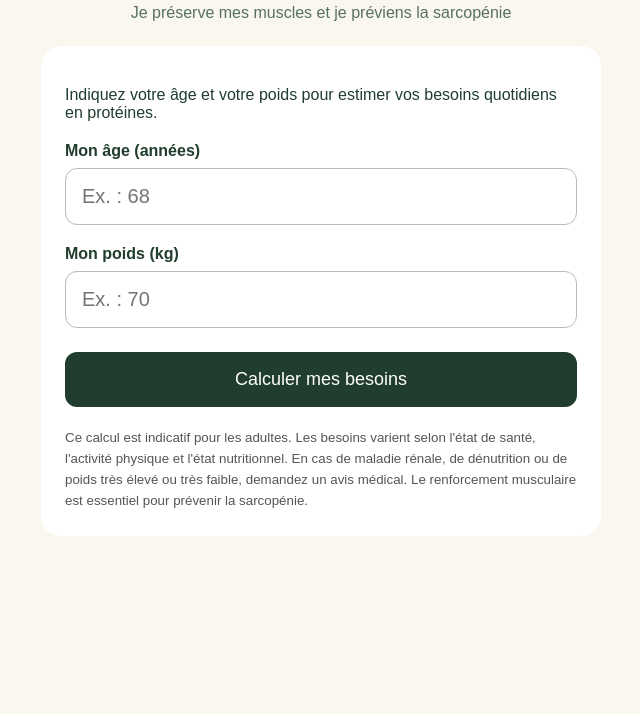
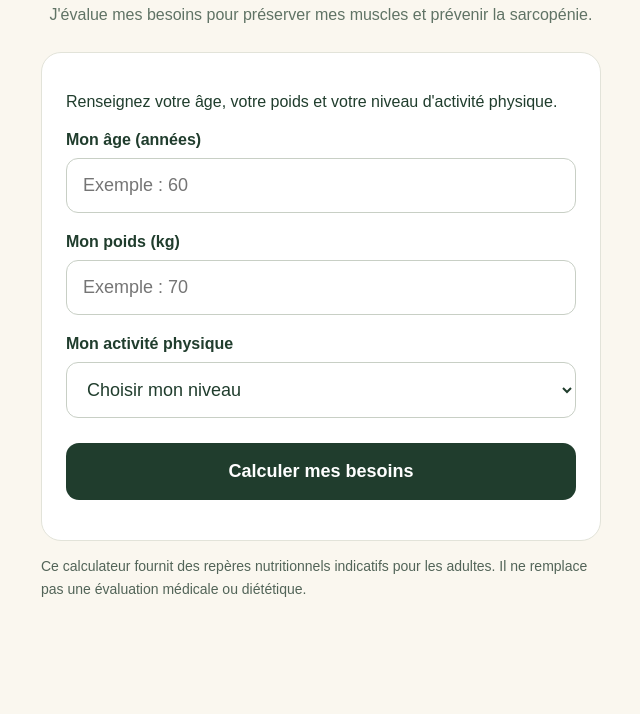
Before and after one commit to drloetitia-byte/calculateur-proteines, a plain HTML site: page index.html in a window 1280 px wide. Shown: the part 86-800 px from the top of the page, without its empty margins (319-959 px from the left). Drawn offline with Linux system fonts and the light colour scheme.

Commit message:
Update index.html

```diff
--- a/index.html
+++ b/index.html
@@ -1,61 +1,188 @@
+
 <!DOCTYPE html>
 <html lang="fr">
 <head>
 <meta charset="UTF-8">
-<meta name="viewport" content="width=device-width,initial-scale=1">
+<meta name="viewport" content="width=device-width, initial-scale=1">
 <title>Mon besoin quotidien en protéines</title>
 <style>
-body{font-family:Arial,sans-serif;background:#faf7ef;color:#203d2d;margin:0;padding:20px}
+*{box-sizing:border-box}
+body{
+ font-family:Arial,sans-serif;
+ background:#faf7ef;
+ color:#203d2d;
+ margin:0;
+ padding:22px;
+}
 main{max-width:560px;margin:auto}
-h1{text-align:center;font-size:28px}
-.subtitle{text-align:center;color:#56715d}
-.card{background:white;border-radius:20px;padding:24px;margin-top:24px}
-label{display:block;font-weight:bold;margin:20px 0 8px}
-input{width:100%;box-sizing:border-box;padding:16px;border:1px solid #bbb;border-radius:12px;font-size:20px}
-button{background:#203d2d;color:white;border:0;border-radius:12px;padding:17px;width:100%;font-size:18px;margin-top:24px}
-#resultat{display:none;background:#eaf2e9;border-radius:14px;padding:22px;margin-top:22px;text-align:center}
-#valeur{font-size:32px;font-weight:bold}
-small{display:block;line-height:1.6;margin-top:20px;color:#555}
+h1{text-align:center;font-size:27px}
+.sous-titre{
+ text-align:center;
+ color:#607365;
+ line-height:1.5;
+}
+.carte{
+ background:white;
+ border-radius:20px;
+ padding:24px;
+ margin-top:25px;
+ border:1px solid #e2e3d9;
+}
+label{
+ display:block;
+ font-weight:bold;
+ margin:20px 0 9px;
+}
+input,select{
+ width:100%;
+ padding:16px;
+ border:1px solid #c8cfc5;
+ border-radius:12px;
+ font-size:18px;
+ background:white;
+ color:#203d2d;
+}
+button{
+ width:100%;
+ padding:18px;
+ background:#203d2d;
+ color:white;
+ border:0;
+ border-radius:13px;
+ font-size:18px;
+ font-weight:bold;
+ margin-top:25px;
+ cursor:pointer;
+}
+.resultat{
+ display:none;
+ background:#edf4ec;
+ border-radius:18px;
+ padding:23px;
+ margin-top:25px;
+ line-height:1.65;
+}
+.chiffre{
+ font-size:35px;
+ font-weight:bold;
+ text-align:center;
+ margin:10px 0;
+}
+.note{
+ font-size:14px;
+ color:#526458;
+ line-height:1.6;
+}
+.erreur{color:#a02b2b}
 </style>
 </head>
 <body>
 <main>
 <h1>Mon besoin quotidien en protéines</h1>
-<p class="subtitle">Je préserve mes muscles et je préviens la sarcopénie</p>
-<div class="card">
-<p>Indiquez votre âge et votre poids pour estimer vos besoins quotidiens en protéines.</p>
+<p class="sous-titre">
+J'évalue mes besoins pour préserver mes muscles
+et prévenir la sarcopénie.
+</p>
+
+<div class="carte">
+<p>Renseignez votre âge, votre poids et votre
+niveau d'activité physique.</p>
+
 <label for="age">Mon âge (années)</label>
-<input id="age" type="number" min="18" max="120" step="1" placeholder="Ex. : 68">
+<input id="age" type="number" min="18" max="110"
+placeholder="Exemple : 60">
+
 <label for="poids">Mon poids (kg)</label>
-<input id="poids" type="number" min="1" max="400" step="0.1" placeholder="Ex. : 70">
-<button onclick="calculer()">Calculer mes besoins</button>
-<div id="resultat" aria-live="polite">
-<div id="valeur"></div>
-<p id="message"></p>
+<input id="poids" type="number" min="20" max="350"
+step="0.1" placeholder="Exemple : 70">
+
+<label for="activite">Mon activité physique</label>
+<select id="activite">
+<option value="">Choisir mon niveau</option>
+<option value="0">Sédentaire : peu de mouvement</option>
+<option value="1">Activité légère : marche régulière</option>
+<option value="2">Activité modérée : sport 2 à 3 fois/semaine</option>
+<option value="3">Activité soutenue : sport 4 fois/semaine ou plus</option>
+</select>
+
+<button onclick="calculer()">
+Calculer mes besoins
+</button>
+
+<p id="erreur" class="erreur" role="alert"></p>
+
+<div id="resultat" class="resultat" aria-live="polite">
+<h2>Mes besoins estimés</h2>
+<div id="quantite" class="chiffre"></div>
+<p id="detail"></p>
+<h3>Mes conseils au quotidien</h3>
+<p id="conseils"></p>
 </div>
-<small>Ce calcul est indicatif pour les adultes. Les besoins varient selon l'état de santé, l'activité physique et l'état nutritionnel. En cas de maladie rénale, de dénutrition ou de poids très élevé ou très faible, demandez un avis médical. Le renforcement musculaire est essentiel pour prévenir la sarcopénie.</small>
 </div>
+
+<p class="note">
+Ce calculateur fournit des repères nutritionnels
+indicatifs pour les adultes. Il ne remplace pas
+une évaluation médicale ou diététique.
+</p>
 </main>
+
 <script>
 function calculer(){
-const age=Number(document.getElementById('age').value);
-const poids=Number(document.getElementById('poids').value);
-const box=document.getElementById('resultat');
-const valeur=document.getElementById('valeur');
-const message=document.getElementById('message');
-box.style.display='block';
-if(!Number.isInteger(age)||age<18||age>120||!Number.isFinite(poids)||poids<=0||poids>400||document.getElementById('age').value===''||document.getElementById('poids').value===''){
-valeur.textContent='Mesures invalides';
-message.textContent='Veuillez saisir un âge entre 18 et 120 ans et un poids valide.';
-return;
-}
-if(age>=65){
-valeur.textContent=Math.round(poids)+' à '+Math.round(poids*1.2)+' g/jour';
-message.textContent='Fourchette indicative de 1,0 à 1,2 g/kg/jour pour les personnes âgées en bonne santé.';
-}else{
-valeur.textContent=Math.round(poids*0.83)+' g/jour';
-message.textContent='Apport de référence de 0,83 g/kg/jour pour un adulte en bonne santé.';
-}
+ const age=Number(document.getElementById("age").value);
+ const poids=Number(document.getElementById("poids").value);
+ const activite=document.getElementById("activite").value;
+ const erreur=document.getElementById("erreur");
+ const resultat=document.getElementById("resultat");
+
+ erreur.textContent="";
+ resultat.style.display="none";
+
+ if(!age || age<18 || age>110 ||
+    !poids || poids<20 || poids>350 ||
+    activite===""){
+   erreur.textContent="Veuillez renseigner des valeurs valides et choisir votre activité.";
+   return;
+ }
+
+ let min,max;
+ const niveau=Number(activite);
+
+ if(age<65){
+   if(niveau===0){min=0.8;max=1.0;}
+   if(niveau===1){min=1.0;max=1.2;}
+   if(niveau===2){min=1.2;max=1.4;}
+   if(niveau===3){min=1.4;max=1.6;}
+ }else{
+   if(niveau===0){min=1.0;max=1.2;}
+   if(niveau===1){min=1.0;max=1.2;}
+   if(niveau===2){min=1.2;max=1.4;}
+   if(niveau===3){min=1.2;max=1.6;}
+ }
+
+ const bas=Math.round(poids*min);
+ const haut=Math.round(poids*max);
+
+ document.getElementById("quantite").textContent=
+ bas+" à "+haut+" g/jour";
+
+ document.getElementById("detail").textContent=
+ "Estimation : "+min.toFixed(1).replace(".",",")+
+ " à "+max.toFixed(1).replace(".",",")+
+ " g de protéines par kg de poids et par jour.";
+
+ document.getElementById("conseils").innerHTML=
+ "• Répartissez les protéines entre les repas.<br><br>"+
+ "• Variez les sources : poisson, œufs, volaille, "+
+ "légumineuses et produits laitiers.<br><br>"+
+ "• Pratiquez régulièrement des exercices de renforcement musculaire.<br><br>"+
+ "• Associez une alimentation suffisante en énergie "+
+ "à une activité physique adaptée.<br><br>"+
+ "• En cas de maladie rénale, de dénutrition, "+
+ "d'obésité importante ou de maladie particulière, "+
+ "demandez une évaluation personnalisée.";
+
+ resultat.style.display="block";
 }
 </script>
 </body>
```
